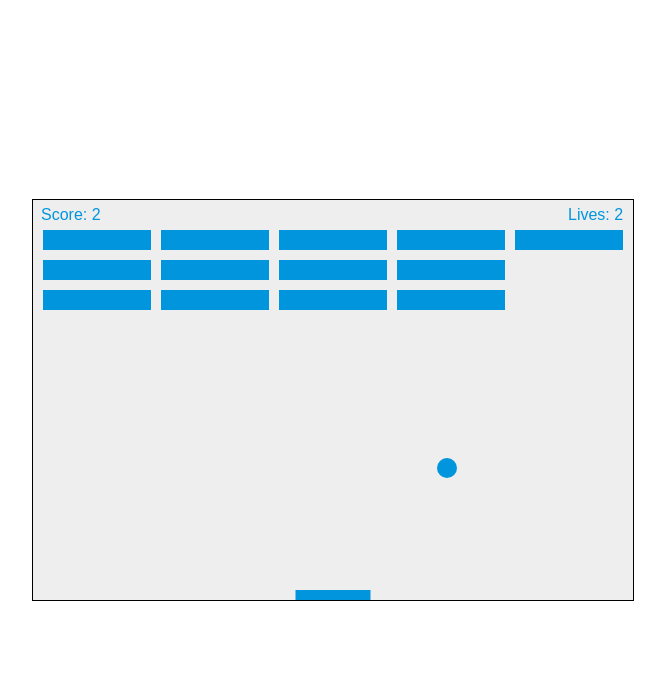
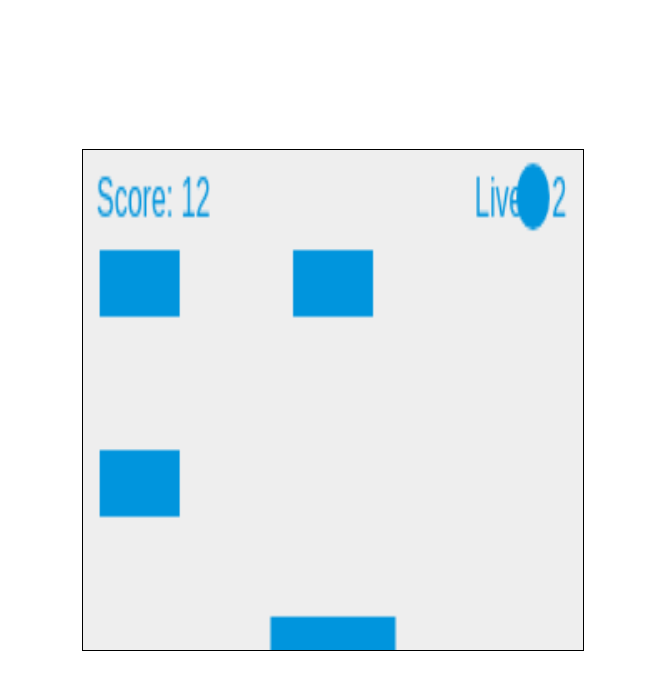
Before and after one commit to alexandreangeli/arkanoid, a plain HTML site: page index.html in a window 1280 px wide. Shown: the whole page, without its empty margins (307-972 px from the left). Drawn offline with Linux system fonts and the light colour scheme.

Commit message:
touch-action:none;

```diff
--- a/index.html
+++ b/index.html
@@ -7,6 +7,9 @@
     	* {
         padding: 0;
         margin: 0;
+      }
+      body {
+        width: 100%
       }
     	canvas {
         background: #eee;
@@ -18,13 +21,16 @@
         bottom: 0;
         left: 0;
         right: 0;
-        border: solid 1px black
+        border: solid 1px black;
+        width: 500px;
+        height: 500px;
+        touch-action:none;
       }
     </style>
   </head>
 
   <body>
-    <canvas width="600" height="400"></canvas>
+    <canvas/>
   </body>
 
   <script language="javascript" type="text/javascript" src="score.js"></script>
```
